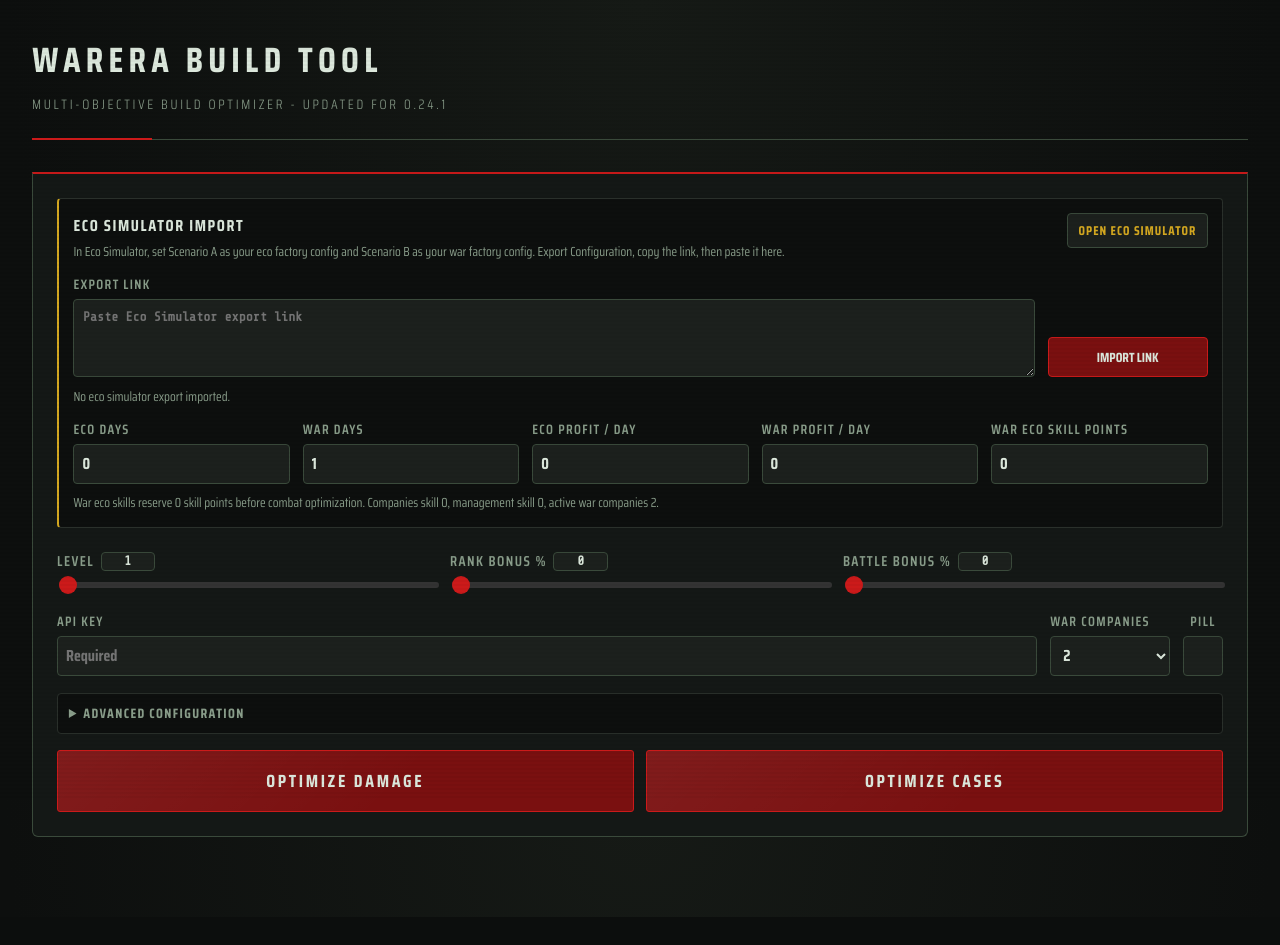
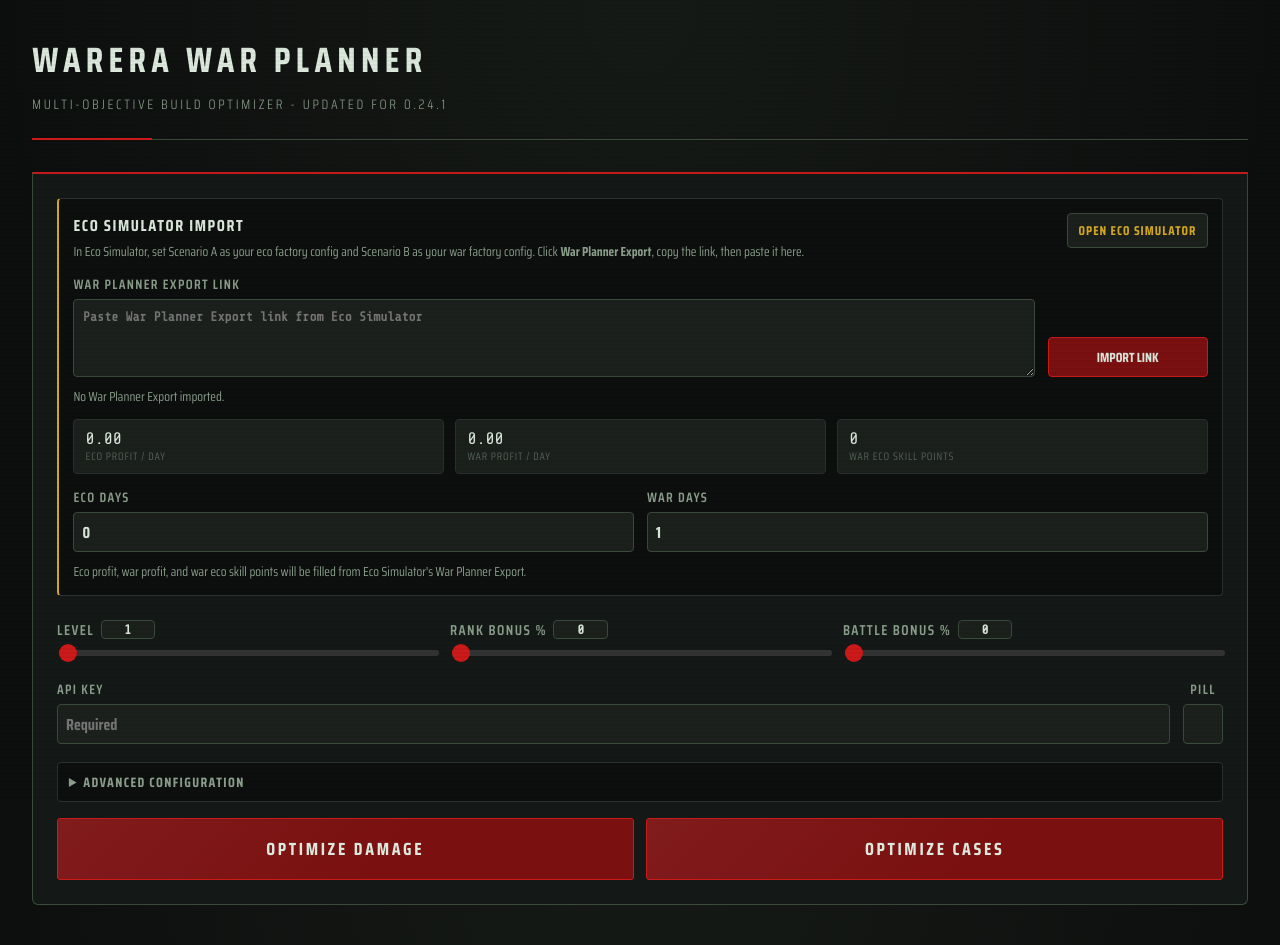
Before and after one commit to TheGroxEmpire/warera-war-planner, a Flask app: page / in a window 1280 px wide; the page is wider, and only the part inside the window is pictured. Shown: the top 945 px of that part. Before the commit the page ends 837 px from the top of that part, so only its background shows below. Run offline with Flask 3, Linux system fonts and the light colour scheme.

Commit message:
Rename project to Warera War Planner and update related references

```diff
--- a/render.yaml
+++ b/render.yaml
@@ -1,5 +1,5 @@
 services:
   - type: web
-    name: warera-build-helper
+    name: warera-war-planner
     env: docker
     dockerfilePath: ./Dockerfile
--- a/setup.py
+++ b/setup.py
@@ -1,7 +1,7 @@
 from setuptools import setup, find_packages
 
 setup(
-    name="warera_build_tool",
+    name="warera-war-planner",
     version="0.1.0",
     packages=find_packages(),
     python_requires=">=3.9",
@@ -10,7 +10,7 @@ setup(
     ],
     entry_points={
         "console_scripts": [
-            "warera_build_tool=warera.main:main",
+            "warera-war-planner=warera.main:main",
         ],
     },
 )
--- a/static/browser-optimizer.js
+++ b/static/browser-optimizer.js
@@ -37,7 +37,6 @@
         }
 
         const level = parseIntOption(formData.get("level"), "level", 1, 1);
-        const companies = parseIntOption(formData.get("companies"), "companies", 2, 1);
         const importedSkillReserve = parseFloatOption(formData.get("reserved_skill_points"), "reserved_skill_points", 0, 0);
         const rankBonus = 1 + parseFloatOption(formData.get("rank_bonus"), "rank_bonus", 0, 0) / 100;
         const battleBonus = 1 + parseFloatOption(formData.get("battle_bonus"), "battle_bonus", 0, 0) / 100;
@@ -55,19 +54,11 @@
             throw new Error("WarEra API key is required.");
         }
 
-        let companyCost = 0;
-        if (companies > 2) {
-            const companyCountAfterFreeSlots = companies - 2;
-            companyCost = companyCountAfterFreeSlots * (companyCountAfterFreeSlots + 1) / 2;
-        }
         const totalSkillPoints = level * WareraOptimizer.constants.SKILL_POINTS_PER_LEVEL;
-        const skillPointReserve = importedSkillReserve > 0
-            ? Math.min(totalSkillPoints, importedSkillReserve)
-            : companyCost;
+        const skillPointReserve = Math.min(totalSkillPoints, importedSkillReserve);
 
         return {
             level,
-            companies,
             skillPointReserve,
             adjustedLevel: Math.max(0.0, (totalSkillPoints - skillPointReserve) / WareraOptimizer.constants.SKILL_POINTS_PER_LEVEL),
             pill: formData.get("pill") === "on",
--- a/static/script.js
+++ b/static/script.js
@@ -12,6 +12,11 @@ document.addEventListener("DOMContentLoaded", () => {
     const ecoExportUrlInput = document.getElementById("eco-export-url");
     const ecoImportStatus = document.getElementById("eco-import-status");
     const warSkillSummary = document.getElementById("war-skill-summary");
+    const ecoExportImportedInput = document.getElementById("eco_export_imported");
+    const importedEcoProfitDay = document.getElementById("imported-eco-profit-day");
+    const importedWarProfitDay = document.getElementById("imported-war-profit-day");
+    const importedWarSkillPoints = document.getElementById("imported-war-skill-points");
+    const importedEconomySummary = document.getElementById("imported-economy-summary");
 
     updateAdvancedPlaceholders();
 
@@ -20,6 +25,8 @@ document.addEventListener("DOMContentLoaded", () => {
     let sortCol = null;
     let sortDir = 1;
     let currentObjective = 'damage';
+    let hasEcoSimulatorImport = false;
+    let importedWarScenario = null;
 
     const viewControls = document.getElementById('view-controls');
     const viewCardsBtn = document.getElementById('view-cards-btn');
@@ -232,20 +239,33 @@ document.addEventListener("DOMContentLoaded", () => {
         };
     }
 
-    function clampSelectValue(select, value) {
-        if (!select) return;
-        const values = Array.from(select.options).map((option) => Number(option.value));
-        const min = Math.min(...values);
-        const max = Math.max(...values);
-        const clamped = Math.min(max, Math.max(min, Math.floor(Number(value) || min)));
-        select.value = String(clamped);
+    function setEcoSimulatorImportState(imported) {
+        hasEcoSimulatorImport = Boolean(imported);
+        if (ecoExportImportedInput) {
+            ecoExportImportedInput.value = hasEcoSimulatorImport ? "1" : "0";
+        }
+    }
+
+    function updateImportedEconomySummary() {
+        if (importedEcoProfitDay) importedEcoProfitDay.textContent = formatMoney(parseNumericInput("eco_profit_day", 0));
+        if (importedWarProfitDay) importedWarProfitDay.textContent = formatMoney(parseNumericInput("war_profit_day", 0));
+        if (importedWarSkillPoints) importedWarSkillPoints.textContent = String(Math.max(0, Math.floor(parseNumericInput("reserved_skill_points", 0))));
+        if (importedEconomySummary) importedEconomySummary.classList.toggle("imported", hasEcoSimulatorImport);
     }
 
     function updateWarSkillSummary(warScenario) {
+        if (!hasEcoSimulatorImport) {
+            if (warSkillSummary) {
+                warSkillSummary.textContent = "Eco profit, war profit, and war eco skill points will be filled from Eco Simulator's War Planner Export.";
+                warSkillSummary.classList.remove("imported");
+            }
+            updateImportedEconomySummary();
+            return;
+        }
         const reserved = Math.max(0, Math.floor(parseNumericInput("reserved_skill_points", 0)));
         const companiesLevel = warScenario?.skillLevels?.companies || 0;
         const managementLevel = warScenario?.skillLevels?.management || 0;
-        const activeCompanies = warScenario?.companiesActive || Number(document.getElementById("companies")?.value || 2);
+        const activeCompanies = warScenario?.companiesActive || 0;
         const text = `War eco skills reserve ${reserved} skill points before combat optimization. Companies skill ${companiesLevel}, management skill ${managementLevel}, active war companies ${activeCompanies}.`;
         if (warSkillSummary) {
             warSkillSummary.textContent = text;
@@ -260,17 +280,18 @@ document.addEventListener("DOMContentLoaded", () => {
                 throw new Error("The export does not include eco or war scenario data.");
             }
 
+            setEcoSimulatorImportState(true);
+            importedWarScenario = imported.war || null;
             const level = imported.war?.level || imported.eco?.level;
             if (level) setSliderPair("level", level);
             if (imported.eco) setInputValue("eco_profit_day", imported.eco.profitDay.toFixed(2));
             if (imported.war) {
                 setInputValue("war_profit_day", imported.war.profitDay.toFixed(2));
                 setInputValue("reserved_skill_points", imported.war.reservedSkillPoints);
-                clampSelectValue(document.getElementById("companies"), imported.war.companiesActive || imported.war.companiesConfigured);
             }
 
             saveFormState();
-            updateWarSkillSummary(imported.war);
+            updateWarSkillSummary(importedWarScenario);
 
             const userLabel = imported.war?.user?.username || imported.eco?.user?.username || "";
             const generatedLabel = imported.generatedAt ? ` Exported ${new Date(imported.generatedAt).toLocaleString()}.` : "";
@@ -304,7 +325,7 @@ document.addEventListener("DOMContentLoaded", () => {
             ecoBudget,
             warIncome,
             totalBudget,
-            active: ecoDays > 0 || warDays > 0 || ecoProfitDay !== 0 || warProfitDay !== 0 || reservedSkillPoints > 0,
+            active: hasEcoSimulatorImport && (ecoDays > 0 || warDays > 0),
         };
     }
 
@@ -433,7 +454,6 @@ document.addEventListener("DOMContentLoaded", () => {
         localStorage.setItem('wbt_rank_bonus', document.getElementById('rank_bonus-input').value);
         localStorage.setItem('wbt_battle_bonus', document.getElementById('battle_bonus-input').value);
         localStorage.setItem('wbt_warera_api_key', document.getElementById('warera_api_key').value);
-        localStorage.setItem('wbt_companies', document.getElementById('companies').value);
         localStorage.setItem('wbt_pill', document.getElementById('pill').checked);
         localStorage.setItem('wbt_samples', document.getElementById('samples').value);
         localStorage.setItem('wbt_workers', document.getElementById('workers').value);
@@ -442,6 +462,7 @@ document.addEventListener("DOMContentLoaded", () => {
         localStorage.setItem('wbt_eco_profit_day', document.getElementById('eco_profit_day').value);
         localStorage.setItem('wbt_war_profit_day', document.getElementById('war_profit_day').value);
         localStorage.setItem('wbt_reserved_skill_points', document.getElementById('reserved_skill_points').value);
+        localStorage.setItem('wbt_eco_export_imported', hasEcoSimulatorImport ? 'true' : 'false');
         if (advancedConfig) localStorage.setItem('wbt_advanced_open', advancedConfig.open);
     }
 
@@ -467,9 +488,6 @@ document.addEventListener("DOMContentLoaded", () => {
         const apiKey = localStorage.getItem('wbt_warera_api_key');
         if (apiKey) document.getElementById('warera_api_key').value = apiKey;
 
-        const companies = localStorage.getItem('wbt_companies');
-        if (companies) document.getElementById('companies').value = companies;
-
         const pill = localStorage.getItem('wbt_pill');
         if (pill !== null) document.getElementById('pill').checked = pill === 'true';
 
@@ -484,6 +502,7 @@ document.addEventListener("DOMContentLoaded", () => {
             const value = localStorage.getItem(storageKey);
             if (value !== null) document.getElementById(inputId).value = value;
         });
+        setEcoSimulatorImportState(localStorage.getItem('wbt_eco_export_imported') === 'true');
 
         const advancedOpen = localStorage.getItem('wbt_advanced_open');
         const shouldRestoreAdvancedOverrides = advancedOpen !== null;
@@ -525,7 +544,7 @@ document.addEventListener("DOMContentLoaded", () => {
     buildForm.addEventListener('input', saveFormState);
     buildForm.addEventListener('change', saveFormState);
     buildForm.addEventListener('input', updateAdvancedPlaceholders);
-    buildForm.addEventListener('input', () => updateWarSkillSummary(null));
+    buildForm.addEventListener('input', () => updateWarSkillSummary(importedWarScenario));
     if (importEcoLinkBtn && ecoExportUrlInput) {
         importEcoLinkBtn.addEventListener('click', importEcoSimulatorLink);
         ecoExportUrlInput.addEventListener('keydown', (event) => {
@@ -539,7 +558,7 @@ document.addEventListener("DOMContentLoaded", () => {
     }
 
     restoreFormState();
-    updateWarSkillSummary(null);
+    updateWarSkillSummary(importedWarScenario);
     updateAdvancedPlaceholders();
 
 
--- a/static/style.css
+++ b/static/style.css
@@ -221,6 +221,45 @@ h1 {
     margin: 0.8em 0 0.6em;
 }
 
+.imported-economy-summary {
+    display: grid;
+    grid-template-columns: repeat(auto-fit, minmax(170px, 1fr));
+    gap: 0.7em;
+    margin: 0.8em 0;
+}
+
+.imported-economy-summary span {
+    display: block;
+    background: var(--bg-raised);
+    border: 1px solid var(--border-subtle);
+    border-radius: 4px;
+    padding: 0.55em 0.7em;
+}
+
+.imported-economy-summary b {
+    display: block;
+    color: var(--text-primary);
+    font-family: "Share Tech Mono", monospace;
+    font-size: 1.05em;
+    font-weight: 400;
+}
+
+.imported-economy-summary small {
+    display: block;
+    color: var(--text-muted);
+    text-transform: uppercase;
+    letter-spacing: 0.08em;
+    font-size: 0.68em;
+}
+
+.imported-economy-summary.imported span {
+    border-color: var(--border-strong);
+}
+
+.imported-economy-summary.imported b {
+    color: var(--accent-green);
+}
+
 #eco-import-status.imported,
 #war-skill-summary.imported {
     color: var(--accent-green);
--- a/templates/index.html
+++ b/templates/index.html
@@ -3,7 +3,7 @@
 <head>
     <meta charset="UTF-8">
     <meta name="viewport" content="width=device-width, initial-scale=1.0">
-    <title>Warera Build Tool</title>
+    <title>Warera War Planner</title>
     <link rel="stylesheet" href="static/style.css">
     <link rel="preconnect" href="https://fonts.googleapis.com">
     <link rel="preconnect" href="https://fonts.gstatic.com" crossorigin>
@@ -13,7 +13,7 @@
     {% include 'skill_svgs.html' %}
     <div class="container">
         <header class="site-header">
-            <h1>Warera Build Tool</h1>
+            <h1>Warera War Planner</h1>
             <p class="site-tagline">Multi-Objective Build Optimizer - Updated for 0.24.1</p>
         </header>
         <div class="top-section">
@@ -22,18 +22,23 @@
                     <div class="campaign-header">
                         <div>
                             <h2>Eco Simulator Import</h2>
-                            <p>In Eco Simulator, set Scenario A as your eco factory config and Scenario B as your war factory config. Export Configuration, copy the link, then paste it here.</p>
+                            <p>In Eco Simulator, set Scenario A as your eco factory config and Scenario B as your war factory config. Click <strong>War Planner Export</strong>, copy the link, then paste it here.</p>
                         </div>
-                        <a href="../eco-simulator/" class="campaign-link">Open Eco Simulator</a>
+                        <a href="../eco-simulator/" class="campaign-link" target="_blank" rel="noopener noreferrer">Open Eco Simulator</a>
                     </div>
                     <div class="campaign-import-row">
                         <div class="input-group campaign-url-group">
-                            <label for="eco-export-url">Export Link</label>
-                            <textarea id="eco-export-url" spellcheck="false" placeholder="Paste Eco Simulator export link"></textarea>
+                            <label for="eco-export-url">War Planner Export Link</label>
+                            <textarea id="eco-export-url" spellcheck="false" placeholder="Paste War Planner Export link from Eco Simulator"></textarea>
                         </div>
                         <button type="button" id="import-eco-link-btn" class="import-link-btn">Import Link</button>
                     </div>
-                    <p id="eco-import-status" class="campaign-status">No eco simulator export imported.</p>
+                    <p id="eco-import-status" class="campaign-status">No War Planner Export imported.</p>
+                    <div id="imported-economy-summary" class="imported-economy-summary" aria-live="polite">
+                        <span><b id="imported-eco-profit-day">0.00</b><small>Eco Profit / Day</small></span>
+                        <span><b id="imported-war-profit-day">0.00</b><small>War Profit / Day</small></span>
+                        <span><b id="imported-war-skill-points">0</b><small>War Eco Skill Points</small></span>
+                    </div>
                     <div class="campaign-grid">
                         <div class="input-group">
                             <label for="eco_days">Eco Days</label>
@@ -43,19 +48,11 @@
                             <label for="war_days">War Days</label>
                             <input type="number" id="war_days" name="war_days" min="1" step="1" value="1">
                         </div>
-                        <div class="input-group">
-                            <label for="eco_profit_day">Eco Profit / Day</label>
-                            <input type="number" id="eco_profit_day" name="eco_profit_day" step="0.01" value="0">
-                        </div>
-                        <div class="input-group">
-                            <label for="war_profit_day">War Profit / Day</label>
-                            <input type="number" id="war_profit_day" name="war_profit_day" step="0.01" value="0">
-                        </div>
-                        <div class="input-group">
-                            <label for="reserved_skill_points">War Eco Skill Points</label>
-                            <input type="number" id="reserved_skill_points" name="reserved_skill_points" min="0" step="1" value="0">
-                        </div>
                     </div>
+                    <input type="hidden" id="eco_profit_day" name="eco_profit_day" value="0">
+                    <input type="hidden" id="war_profit_day" name="war_profit_day" value="0">
+                    <input type="hidden" id="reserved_skill_points" name="reserved_skill_points" value="0">
+                    <input type="hidden" id="eco_export_imported" name="eco_export_imported" value="0">
                     <p id="war-skill-summary" class="campaign-status">War eco skills reserve 0 skill points before combat optimization.</p>
                 </div>
 
@@ -95,16 +92,6 @@
                         <label for="warera_api_key">API Key</label>
                         <input type="password" id="warera_api_key" name="warera_api_key" autocomplete="off" spellcheck="false" placeholder="Required" required>
                         <span class="tooltip">Saved locally in this browser and used for market prices.</span>
-                    </div>
-
-                    <div class="input-group">
-                        <label for="companies">War Companies</label>
-                        <select id="companies" name="companies">
-                            {% for i in range(2, 13) %}
-                            <option value="{{ i }}">{{ i }}</option>
-                            {% endfor %}
-                        </select>
-                        <span class="tooltip">Active companies during war. Imported war eco skill points override the old company-only reserve.</span>
                     </div>
 
                     <div class="checkbox-wrapper">
```
Also changed, not shown: tests/test_app.py (+5 -1 lines).
